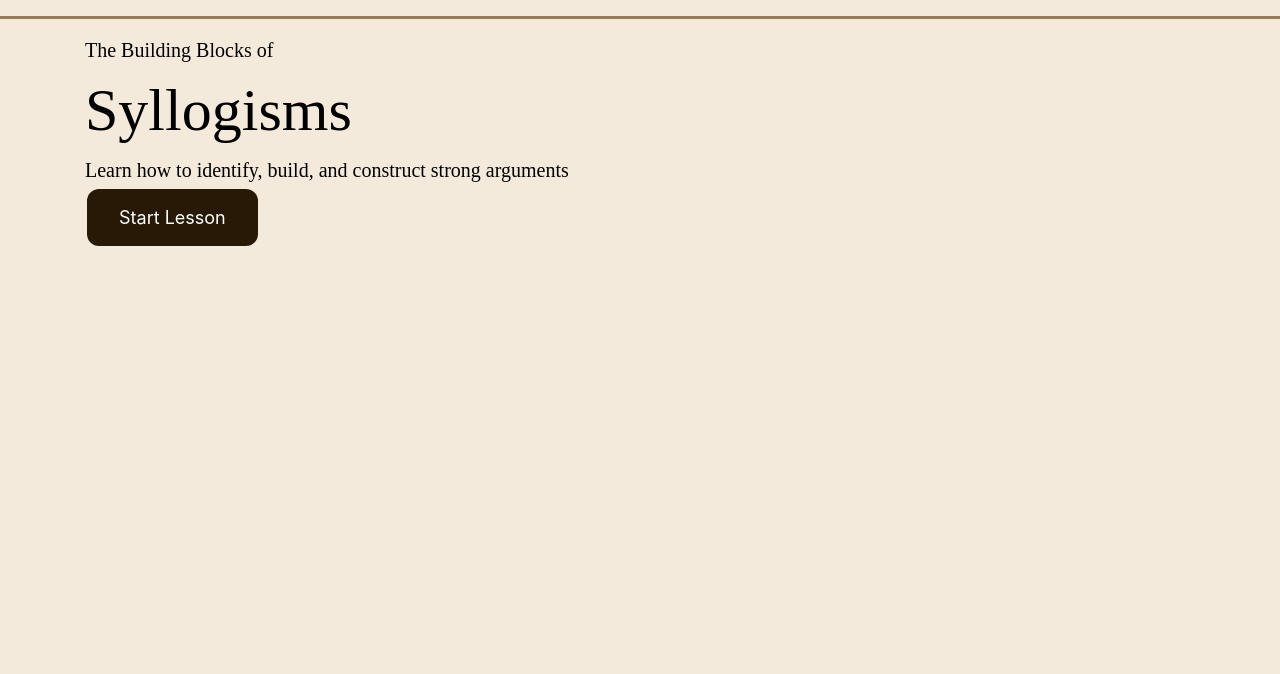
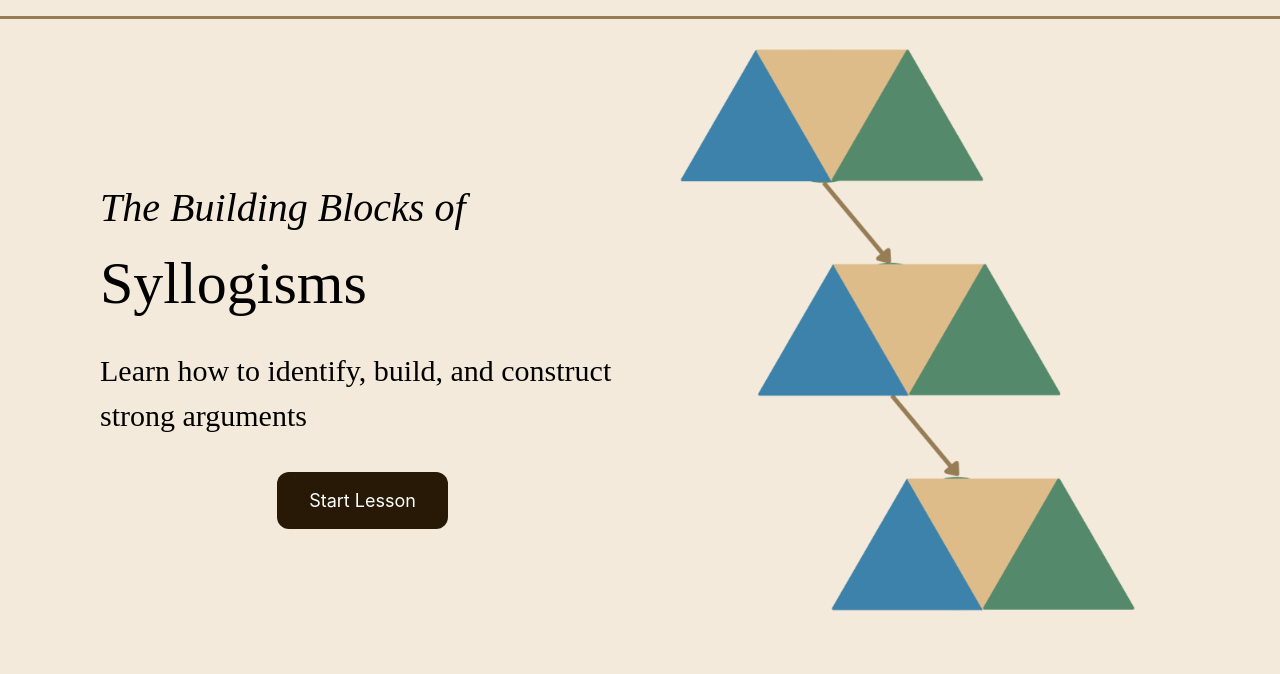
Before and after one commit to gruiiiw/ui_design_syllogism, a Flask app: page / in a window 1280 px wide. Shown: the part 62-736 px from the top of the page. Run offline with Flask 3, Linux system fonts and the light colour scheme; some libraries are stand-ins or nearby versions.

Commit message:
fixed homepage style and added images

```diff
--- a/server.py
+++ b/server.py
@@ -4,8 +4,6 @@ from flask import Response, request, jsonify
 
 
 app = Flask(__name__)
-
-
 
 lessons = {
    "1":{
@@ -52,7 +50,6 @@ lessons = {
       sentence and can always be true or false
 
       Example:
-
       “I am hungry. ” is a proposition;
 
       “Feed me!” is not.""",
@@ -74,7 +71,7 @@ lessons = {
       "next_lesson":"/quiz/3",
       "prev_lesson":"/quiz/2",
 
-      "images":["diagram_1.png", "diagram_2.png"]
+      "images":["images/diagram_1.png", "images/diagram_2.png"]
    },
 
    "6":{
@@ -89,8 +86,7 @@ lessons = {
 
       "next_lesson":"/quiz/4",
       "prev_lesson":"/quiz/3",
-      "images":["diagram_3.png", "diagram_4.png"]
-
+      "images":["images/diagram_3.png", "images/diagram_4.png"]
    }
 }
 
@@ -106,7 +102,7 @@ def homepage():
 @app.route('/learn/<lesson_id>')
 def learn(lesson_id):
    lesson = lessons[lesson_id]
-   return render_template('learn.html', lesson=lesson)
+   return render_template('learn.html', lesson=lesson, current_page='learn' + lesson_id)
 
 # Quiz Pages - We need to have something to store the score
 
--- a/static/main.css
+++ b/static/main.css
@@ -9,6 +9,14 @@
 .titlePadding {
     padding-top: 20px;
     padding-bottom: 30px;
+}
+
+.center-content {
+    display: flex;
+    flex-direction: column;
+    align-items: center;
+    justify-content: center;
+    height: 80vh; /* Adjust as needed */
 }
 
 .bodaniText{
@@ -27,6 +35,7 @@
 .navLine{
     border-top: 3px solid #967d55;
 }
+
 
 /* Start Button */
 
@@ -108,3 +117,10 @@
     padding: 2px 5px; /* Adjust these values to change the space around the word */
 
   }
+
+.word:hover {
+    background-color: #543c2c;
+    color: white;
+    border-radius: 5px; /* Adjust this value to change the roundness of the corners */
+    padding: 2px 5px; /* Adjust these values to change the space around the word */
+}
--- a/templates/homepage.html
+++ b/templates/homepage.html
@@ -1,21 +1,35 @@
 {% extends "layout.html" %}
 
 {% block content %}
-
-
+<div class="container">
+    <div class="row">
+        <div class="col-md-6">
+            <div class="center-content">
 
                 <div class=" bodaniText">
 
-
-        The Building Blocks of
+                    <em style="font-size: 40px;">
+                    The Building Blocks of </em>
                     <div class = "textLargest">
                     Syllogisms</div>
-        Learn how to identify, build, and construct strong arguments
+                    <div class=" titlePadding">
+                    <div style="font-size: 30px;">
+                    Learn how to identify, build, and construct strong arguments</div>
+                    </div>
 
                 </div>
 
                 <a href="/learn/1">
                 <button class="startBtn">Start Lesson</button></a>
+            </div>
+        </div>
 
 
+        <div class="col-md-6">
+            <img src="{{ url_for('static', filename='images/start_1.png') }}" alt="Your image" class="img-fluid">
+        </div>
+
+    </div>
+</div>
+
 {% endblock %}
```
Also changed, not shown: templates/learn.html (+23 -8 lines), static/images/diagram_1.png (renamed from static/diagram_1.png), static/images/diagram_2.png (added), static/images/diagram_3.png (added), static/images/diagram_4.png (added), static/images/start_1.png (added). Lines whose indentation alone changed are shown as unchanged.
